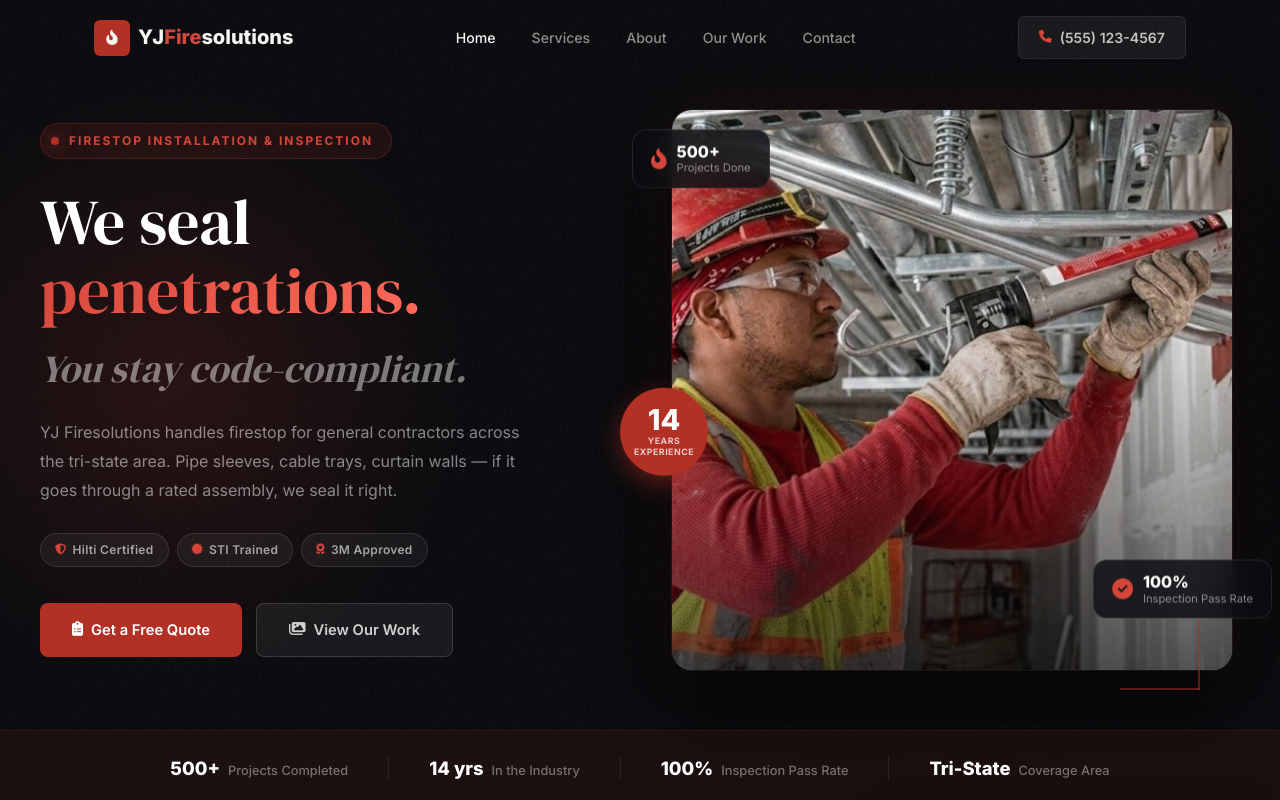
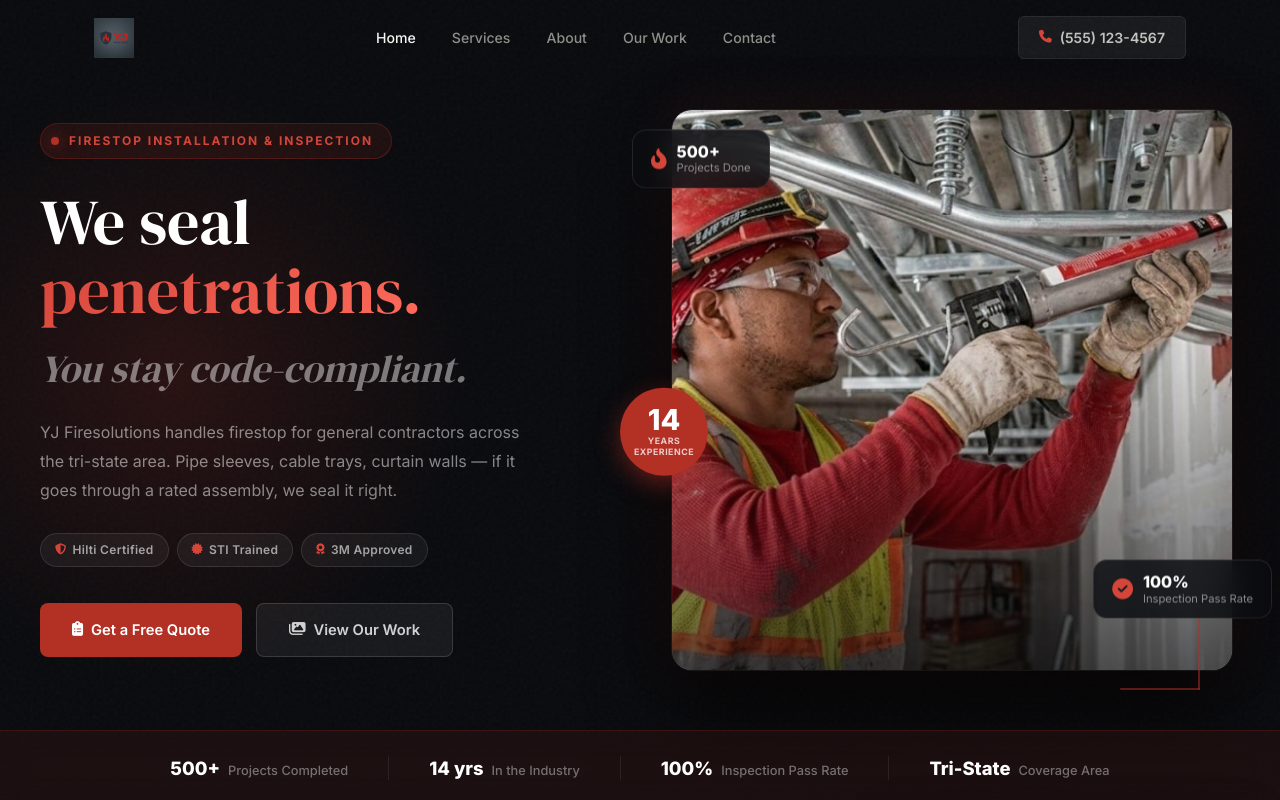
Before and after one commit to addy1103/yjfiresolution, a website built with Vite: page index.html in a window 1280 px wide. Shown: the top 800 px of the page. Built offline with nearby package versions, Linux system fonts and the light colour scheme.

Commit message:
feat: integrate new high-fidelity shield logo across the entire platform

```diff
--- a/src/render.js
+++ b/src/render.js
@@ -2,8 +2,7 @@ export const renderNavbar = () => `
   <nav class="navbar" id="navbar">
     <div class="nav-container">
       <a href="#home" class="nav-logo">
-        <span class="logo-icon"><i class="fas fa-fire-flame-curved"></i></span>
-        <span class="logo-text">YJ<span class="logo-highlight">Fire</span>solutions</span>
+        <img src="/logo-yj.png" alt="YJ Firesolutions Logo" class="nav-logo-img">
       </a>
       <ul class="nav-links" id="navLinks">
         <li><a href="#home" class="nav-link active">Home</a></li>
@@ -420,8 +419,7 @@ export const renderFooter = () => `
       <div class="footer-grid">
         <div class="footer-brand">
           <a href="#home" class="nav-logo">
-            <span class="logo-icon"><i class="fas fa-fire-flame-curved"></i></span>
-            <span class="logo-text">YJ<span class="logo-highlight">Fire</span>solutions</span>
+            <img src="/logo-yj.png" alt="YJ Firesolutions Logo" class="nav-logo-img" style="height: 48px; filter: grayscale(1) brightness(1.5);">
           </a>
           <p>The tri-state's trusted partner for code-compliant firestop installation and professional inspection services since 2011.</p>
           <div class="social-links">
--- a/src/style.css
+++ b/src/style.css
@@ -743,6 +743,14 @@ ul {
   font-size: 0.85rem;
 }
 
+.nav-logo-img {
+  height: 40px;
+  width: auto;
+  object-fit: contain;
+  transition: transform 0.3s cubic-bezier(0.4, 0, 0.2, 1);
+  display: block;
+}
+
 .about-content h2 {
   font-family: var(--font-display);
   font-size: clamp(1.8rem, 3.5vw, 2.4rem);
```
Also changed, not shown: admin.html (+2 -2 lines), login.html (+1 -1 lines), public/logo-yj.png (added).
